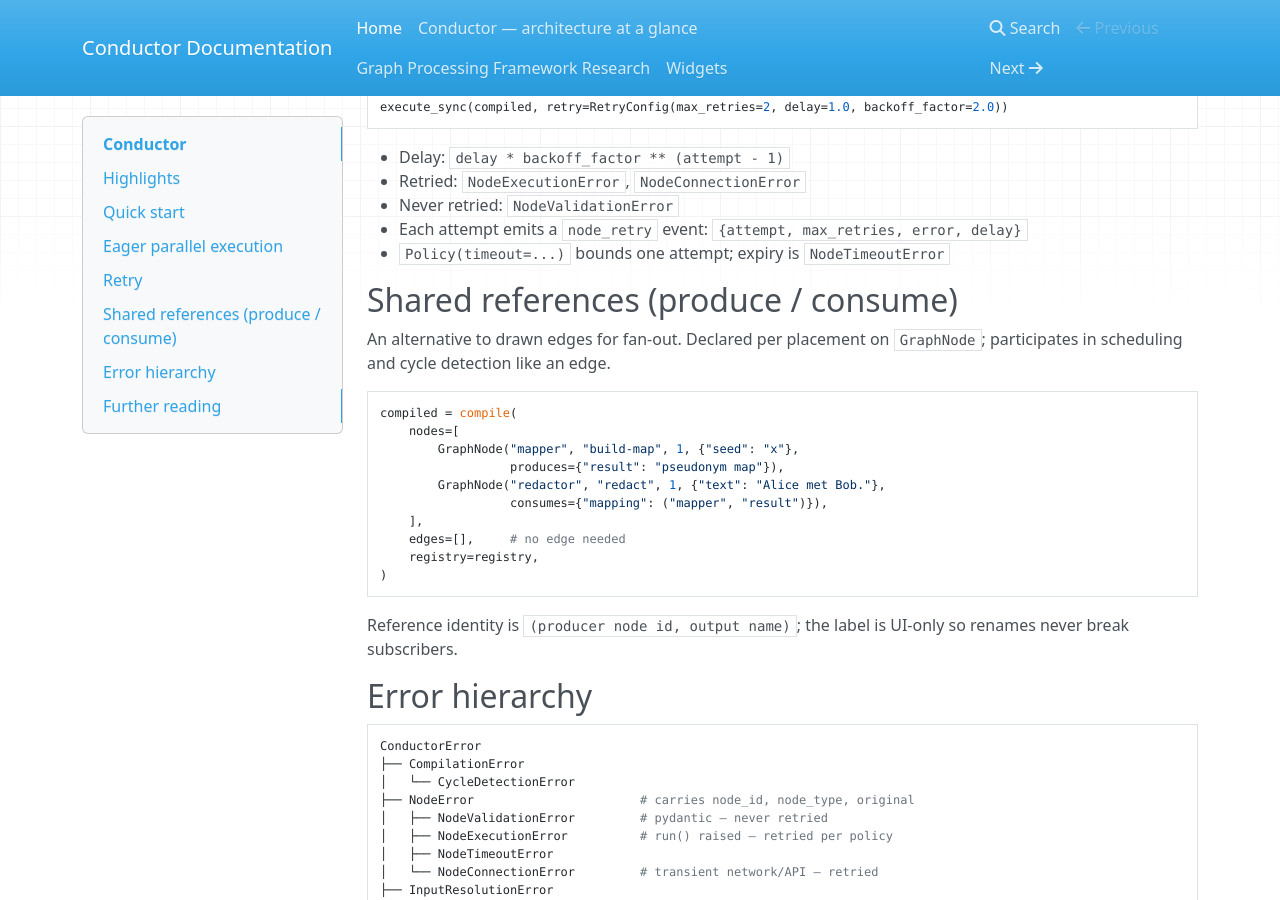
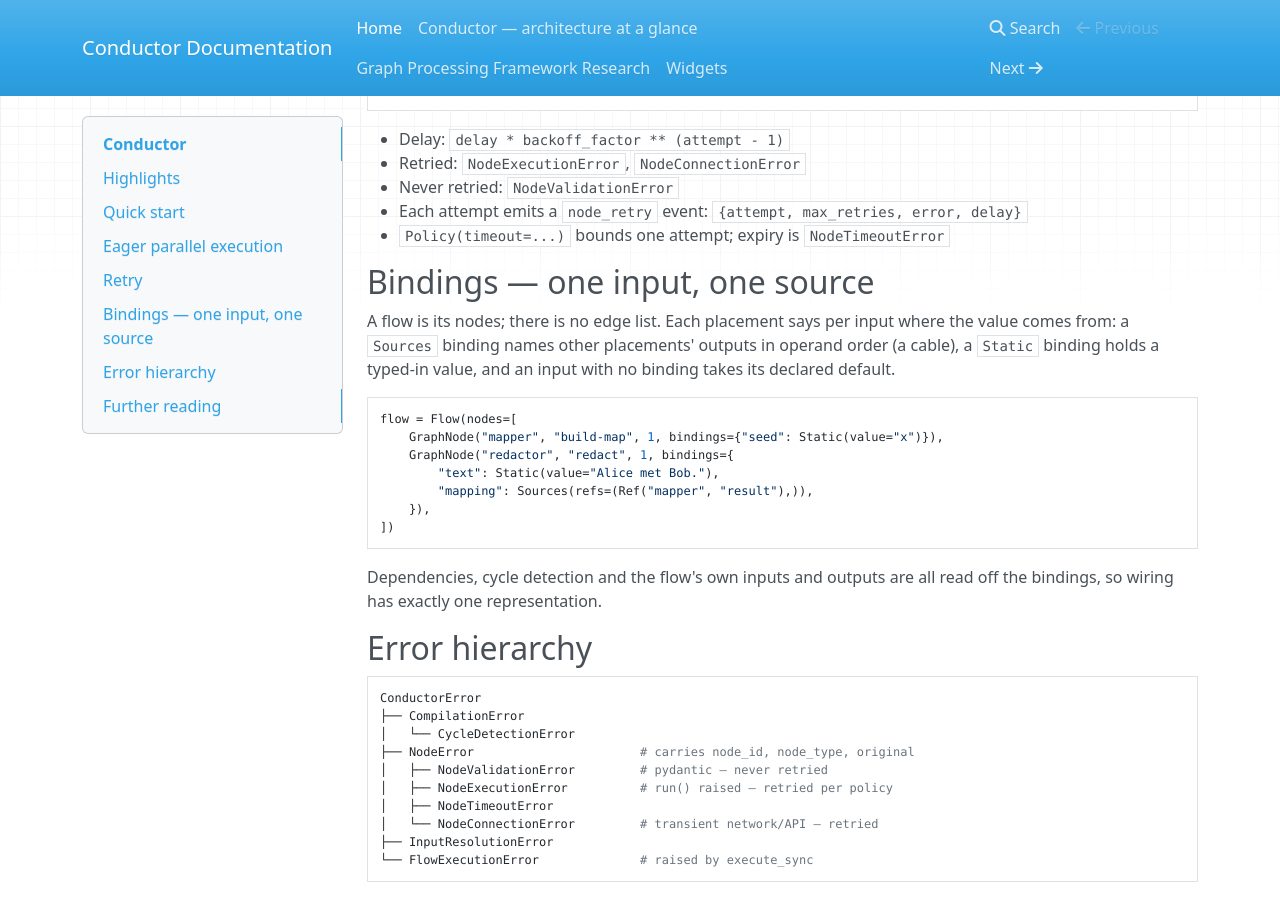
Before and after one commit to syv-ai/conductor, an MkDocs documentation site: the page built from docs/index.md, in a window 1280 px wide and 900 px high, scrolled down 1721 px. Built offline with MkDocs 1.6.1, drawn with Linux system fonts in a browser that asks for light colours; nearby versions of some CDN libraries; some of the changed text lies outside the part shown.

Commit message:
docs: a flow is built from bindings; the edge list, shared references and compensation leave the docs

````diff
--- a/docs/index.md
+++ b/docs/index.md
@@ -20,7 +20,7 @@
 
 ```python
 from typing import Annotated
-from conductor import GraphNode, NodeDefinition, NodeRegistry, Policy, Result, compile, version
+from conductor import Flow, GraphNode, NodeDefinition, NodeRegistry, Policy, Result, Static, compile, version
 from conductor.execution.engine import execute_sync
 from conductor.widgets import Text as TextWidget
 from conductor_nodes.types import Text          # or a DType of your own
@@ -39,9 +39,8 @@
 registry.register(Fetch)
 
 compiled = compile(
-    nodes=[GraphNode("n1", "fetch", 1, {"url": "https://example.com"})],
-    edges=[],
-    registry=registry,
+    Flow(nodes=[GraphNode("n1", "fetch", 1, bindings={"url": Static(value="https://example.com")})]),
+    registry,
 )
 
 results = execute_sync(compiled)     # results["n1"]["result"]
@@ -76,24 +75,21 @@
 - Each attempt emits a `node_retry` event: `{attempt, max_retries, error, delay}`
 - `Policy(timeout=...)` bounds one attempt; expiry is `NodeTimeoutError`
 
-## Shared references (produce / consume)
+## Bindings — one input, one source
 
-An alternative to drawn edges for fan-out. Declared per placement on `GraphNode`; participates in scheduling and cycle detection like an edge.
+A flow is its nodes; there is no edge list. Each placement says per input where the value comes from: a `Sources` binding names other placements' outputs in operand order (a cable), a `Static` binding holds a typed-in value, and an input with no binding takes its declared default.
 
 ```python
-compiled = compile(
-    nodes=[
-        GraphNode("mapper", "build-map", 1, {"seed": "x"},
-                  produces={"result": "pseudonym map"}),
-        GraphNode("redactor", "redact", 1, {"text": "Alice met Bob."},
-                  consumes={"mapping": ("mapper", "result")}),
-    ],
-    edges=[],     # no edge needed
-    registry=registry,
-)
+flow = Flow(nodes=[
+    GraphNode("mapper", "build-map", 1, bindings={"seed": Static(value="x")}),
+    GraphNode("redactor", "redact", 1, bindings={
+        "text": Static(value="Alice met Bob."),
+        "mapping": Sources(refs=(Ref("mapper", "result"),)),
+    }),
+])
 ```
 
-Reference identity is `(producer node id, output name)`; the label is UI-only so renames never break subscribers.
+Dependencies, cycle detection and the flow's own inputs and outputs are all read off the bindings, so wiring has exactly one representation.
 
 ## Error hierarchy
 
````
Also changed, not shown: CLAUDE.md (+16 -23 lines), README.md (+16 -37 lines), docs/OVERVIEW.md (+9 -9 lines), skills/create-flow/SKILL.md (+23 -41 lines), 1 other file.
